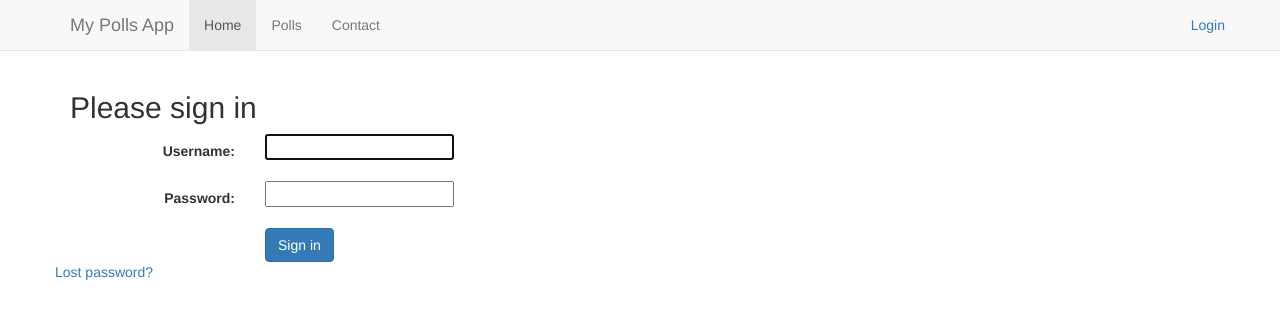
After one commit to milinmestry/django-mysite, a Django app: page /accounts/login/ in a window 1280 px wide. The commit adds this page. Shown: the top 319 px of the page. Run offline with Django 3.2, Linux system fonts and the light colour scheme; some libraries are stand-ins or nearby versions.

Commit message:
Bootstrap added for views. Authentication of users in progress.

```diff
--- a/mysite/settings.py
+++ b/mysite/settings.py
@@ -120,3 +120,6 @@ USE_TZ = True
 # https://docs.djangoproject.com/en/1.10/howto/static-files/
 
 STATIC_URL = '/static/'
+
+# Redirect to home URL after login (Default redirects to /accounts/profile/)
+LOGIN_REDIRECT_URL = '/polls/'
--- a/mysite/urls.py
+++ b/mysite/urls.py
@@ -19,4 +19,5 @@ from django.contrib import admin
 urlpatterns = [
     url(r'^admin/', admin.site.urls),
     url(r'^polls/', include('polls.urls')),
+    url(r'^accounts/', include('django.contrib.auth.urls')),
 ]
--- a/polls/admin.py
+++ b/polls/admin.py
@@ -16,6 +16,8 @@ class QuestionAdmin(admin.ModelAdmin):
     list_display = ('question_text', 'pub_date', 'published_recently')
     list_filter = ['pub_date']
     search_fields = ['question_text']
+    list_per_page = 25
+    # list_display_links = ('question_text',)
 
 admin.site.register(Question, QuestionAdmin)
 # admin.site.register(Choice)
--- /dev/null
+++ b/templates/base/layout.html
@@ -0,0 +1,65 @@
+{% load staticfiles %}
+   <!DOCTYPE html>
+   <html lang="en">
+     <head>
+       <meta charset="utf-8">
+       <meta http-equiv="X-UA-Compatible" content="IE=edge">
+       <meta name="viewport" content="width=device-width, initial-scale=1">
+       <!-- The above 3 meta tags *must* come first in the head; any other head content must come *after* these tags -->
+       <title>Mysite Polls</title>
+
+       <!-- Bootstrap -->
+       <!-- Latest compiled and minified CSS -->
+       <link rel="stylesheet" href="https://maxcdn.bootstrapcdn.com/bootstrap/3.3.6/css/bootstrap.min.css" integrity="sha384-1q8mTJOASx8j1Au+a5WDVnPi2lkFfwwEAa8hDDdjZlpLegxhjVME1fgjWPGmkzs7" crossorigin="anonymous">
+       <link href="{% static 'css/my.css' %}" rel="stylesheet">
+       {% block stylesheet %}
+       {% endblock %}
+       <!-- HTML5 shim and Respond.js for IE8 support of HTML5 elements and media queries -->
+       <!-- WARNING: Respond.js doesn't work if you view the page via file:// -->
+       <!--[if lt IE 9]>
+         <script src="https://oss.maxcdn.com/html5shiv/3.7.2/html5shiv.min.js"></script>
+         <script src="https://oss.maxcdn.com/respond/1.4.2/respond.min.js"></script>
+       <![endif]-->
+     </head>
+     <body>
+      <nav class="navbar navbar-default navbar-static-top">
+       <div class="container">
+         <div class="navbar-header">
+           <button type="button" class="navbar-toggle collapsed" data-toggle="collapse" data-target="#navbar" aria-expanded="false" aria-controls="navbar">
+             <span class="sr-only">Toggle navigation</span>
+             <span class="icon-bar"></span>
+             <span class="icon-bar"></span>
+             <span class="icon-bar"></span>
+           </button>
+           <a class="navbar-brand" href="#">My Polls App</a>
+         </div>
+         <div id="navbar" class="collapse navbar-collapse">
+           <ul class="nav navbar-nav">
+             <li class="active"><a href="#">Home</a></li>
+             <li><a href="{% url 'polls:index'%}">Polls</a></li>
+             <li><a href="#contact">Contact</a></li>
+           </ul>
+
+           <p class="navbar-text navbar-right">
+             {% if user.is_authenticated %}
+              Signed in as <a href="#" class="navbar-link">{{ user.get_username }}</a>,
+              <a href="{% url 'logout'%}?next={{request.path}}">Logout</a>
+             {% else %}
+              <a href="{% url 'login'%}?next={{request.path}}">Login</a>
+             {% endif %}
+           </p>
+         </div><!--/.nav-collapse -->
+       </div>
+      </nav>
+
+      <div class="container">
+        {% block content %}
+        {% endblock %}
+      </div><!-- /.container -->
+
+       <!-- jQuery (necessary for Bootstrap's JavaScript plugins) -->
+       <script src="https://ajax.googleapis.com/ajax/libs/jquery/1.11.3/jquery.min.js"></script>
+       <!-- Include all compiled plugins (below), or include individual files as needed -->
+       <script src="js/bootstrap.min.js"></script>
+     </body>
+   </html>
--- /dev/null
+++ b/templates/registration/login.html
@@ -0,0 +1,40 @@
+{% extends 'base/layout.html' %}
+
+{% block content %}
+
+{% if form.errors %}
+<p>Your username and password didn't match. Please try again.</p>
+{% endif %}
+
+{% if next %}
+    {% if user.is_authenticated %}
+    <p>Your account doesn't have access to this page. To proceed,
+    please login with an account that has access.</p>
+    {% else %}
+    <p>Please login to see this page.</p>
+    {% endif %}
+{% endif %}
+
+<h2 class="form-signin-heading">Please sign in</h2>
+<form method="post" action="{% url 'login' %}" class="form-horizontal" autocomplete="off">
+  {% csrf_token %}
+
+  <div class="form-group">
+    <label for="username" class="col-sm-2 control-label">{{ form.username.label_tag }}</label>
+    <div class="col-sm-10">{{ form.username }}</div>
+  </div>
+  <div class="form-group">
+    <label for="password" class="col-sm-2 control-label">{{ form.password.label_tag }}</label>
+    <div class="col-sm-10">{{ form.password }}</div>
+  </div>
+  <div class="form-group">
+    <div class="col-sm-offset-2 col-sm-10">
+    <button type="submit" class="btn btn-primary">Sign in</button>
+    <input type="hidden" name="next" value="">
+  </div>
+</form>
+
+{# Assumes you setup the password_reset view in your URLconf #}
+<p><a href="{% url 'password_reset' %}">Lost password?</a></p>
+
+{% endblock %}
```
Also changed, not shown: polls/templates/polls/detail.html (+12 -4 lines), polls/templates/polls/index.html (+8 -1 lines), polls/templates/polls/results.html (+9 -2 lines).
